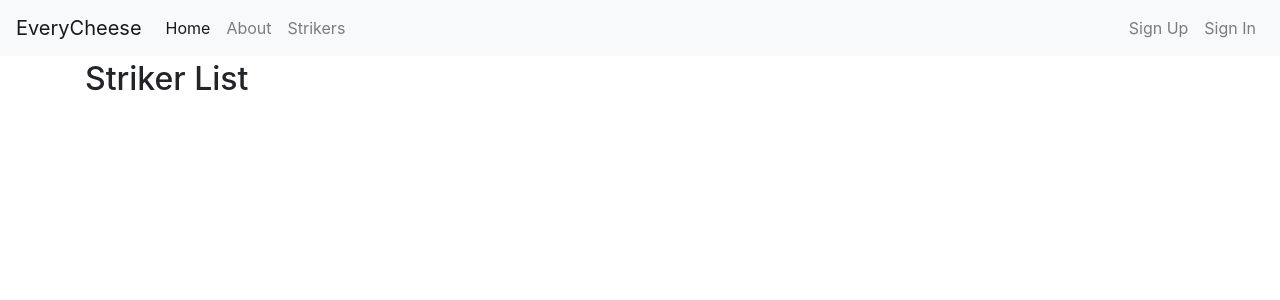
After one commit to factdroid/strikebench, a Django app: page /strikers/ in a window 1280 px wide. The commit adds this page. Shown: the top 300 px of the page. Run offline with Django 3.2, Linux system fonts and the light colour scheme; data that the repository does not hold is empty; some libraries are stand-ins or nearby versions.

Commit message:
Implement Striker List Page and add it to NavBar

```diff
--- a/config/urls.py
+++ b/config/urls.py
@@ -25,6 +25,7 @@ urlpatterns = [
     ),
     path("accounts/", include("allauth.urls")),
     # Your stuff: custom urls includes go here
+    path('strikers/', include("strikebench.strikers.urls")),
 ] + static(settings.MEDIA_URL, document_root=settings.MEDIA_ROOT)
 
 if settings.DEBUG:
--- /dev/null
+++ b/strikebench/strikers/urls.py
@@ -0,0 +1,10 @@
+from django.urls import path
+
+from . import views
+
+app_name = "strikers"
+
+
+urlpatterns = [
+    path('', views.StrikerListView.as_view(), name='list')
+]
--- a/strikebench/strikers/views.py
+++ b/strikebench/strikers/views.py
@@ -1,3 +1,7 @@
-from django.shortcuts import render
+from django.views.generic import ListView, DetailView
 
-# Create your views here.
+from .models import Striker
+
+
+class StrikerListView(ListView):
+    model = Striker
--- a/strikebench/templates/base.html
+++ b/strikebench/templates/base.html
@@ -34,7 +34,7 @@
         <button class="navbar-toggler navbar-toggler-right" type="button" data-toggle="collapse" data-target="#navbarSupportedContent" aria-controls="navbarSupportedContent" aria-expanded="false" aria-label="Toggle navigation">
           <span class="navbar-toggler-icon"></span>
         </button>
-        <a class="navbar-brand" href="{% url 'home' %}">StrikeBench</a>
+        <a class="navbar-brand" href="{% url 'home' %}">EveryCheese</a>
 
         <div class="collapse navbar-collapse" id="navbarSupportedContent">
           <ul class="navbar-nav mr-auto">
@@ -44,6 +44,11 @@
             <li class="nav-item">
               <a class="nav-link" href="{% url 'about' %}">About</a>
             </li>
+            <li class="nav-item">
+              <a class="nav-link" href="{% url 'strikers:list' %}">Strikers</a>
+            </li>
+          </ul>
+          <ul class="navbar-nav">
             {% if request.user.is_authenticated %}
               <li class="nav-item">
                 {# URL provided by django-allauth/account/urls.py #}
--- /dev/null
+++ b/strikebench/templates/strikers/striker_list.html
@@ -0,0 +1,21 @@
+{% extends 'base.html' %}
+
+
+{% block title %}Striker List{% endblock title %}
+
+
+{% block content %}
+
+<h2>Striker List</h2>
+
+<ul>
+
+    {% for striker in striker_list %}
+
+    <li><a href="#TODO">{{ striker.name }}</a></li>
+
+    {% endfor %}
+
+</ul>
+
+{% endblock content %}
```
